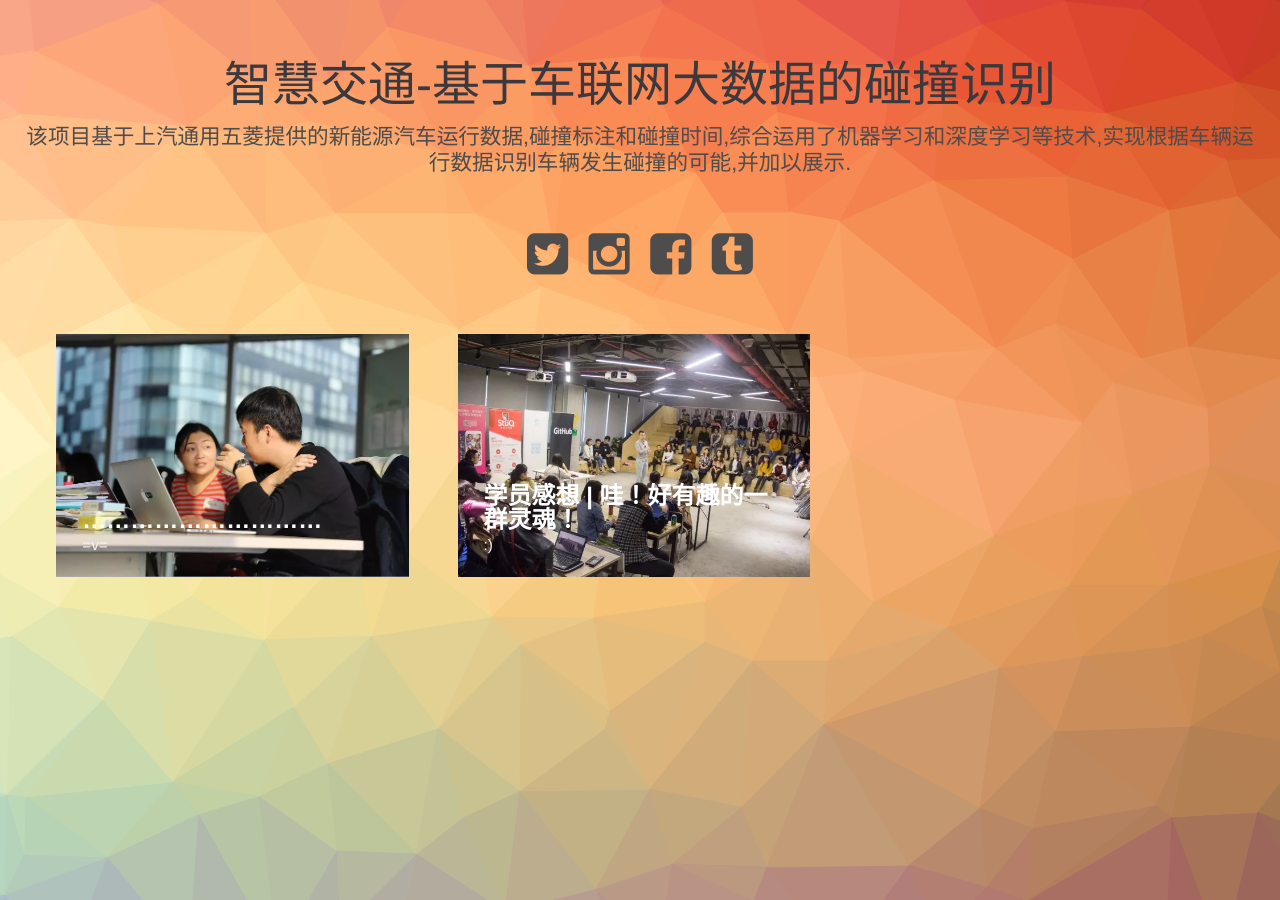
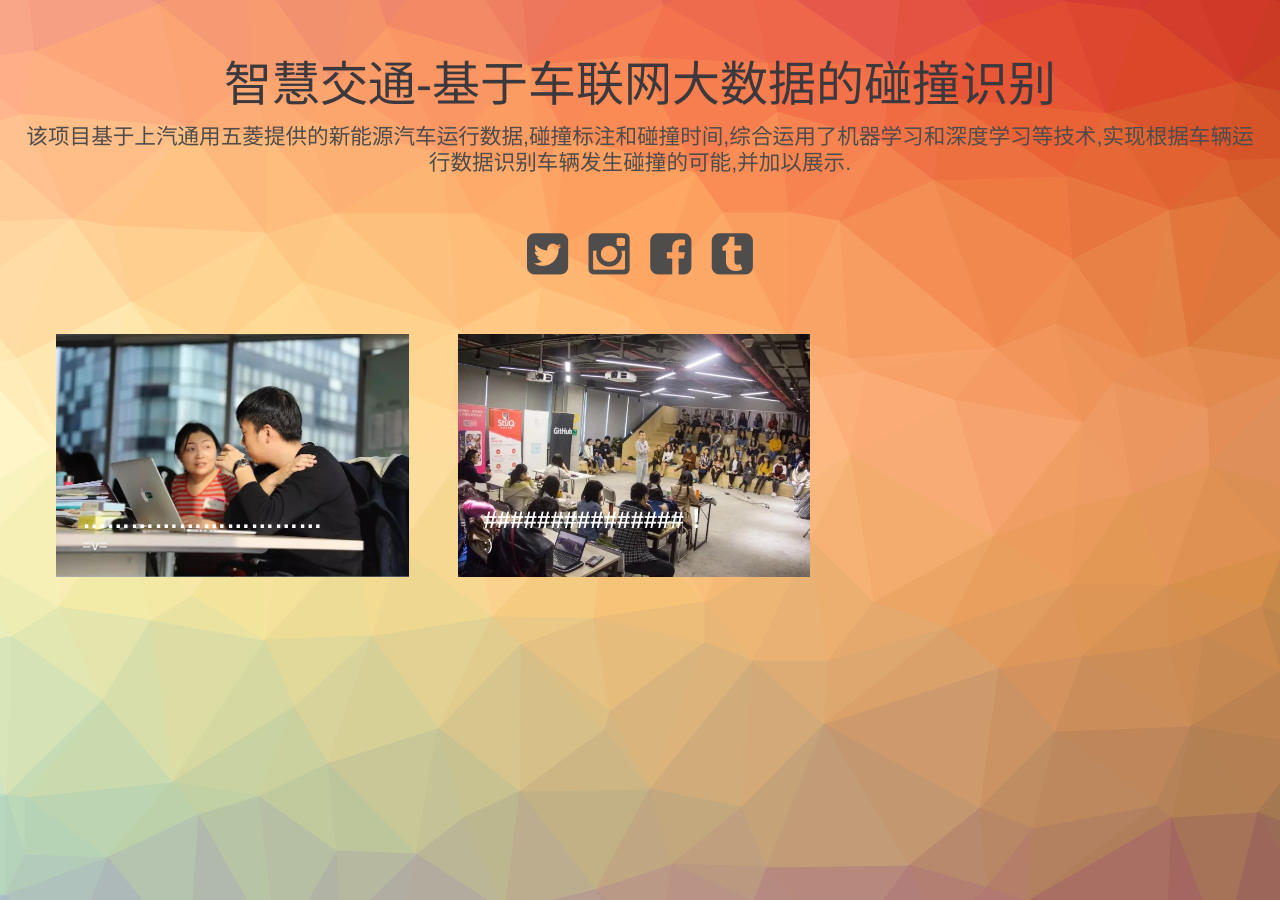
Before and after one commit to Emroy-can/Blog, a Jekyll site: the page built from index.html, in a window 1280 px wide. Built offline with Jekyll 4.4.1, drawn with Linux system fonts in a browser that asks for light colours; some of the changed lines change nothing that is shown.

Commit message:
Update 2.md

```diff
--- a/_posts/2017-11-13-wow-so-amazing.md
+++ b/_posts/2017-11-13-wow-so-amazing.md
@@ -1,72 +1,10 @@
 ---
-title:  "学员感想 | 哇！好有趣的一群灵魂！"
+title:  "###############！"
 subtitle: ":)"
-author: "codingirlsclub"
+author: "Emroy"
 avatar: "assets/images/authors/logo.jpg"
 image: "assets/images/500.jpg"
 ---
 
-**文 | 苏倩文**
-**图 | Coding Girls Club笛**
 
-> 哇！好有趣的一群灵魂！
->         --- 这是来自2017成都站的小姐姐的感想
-
-_2017.10.29_
-最早知道Girls Coding Day这个活动是远在上海的小伙伴特意推给我的，叫我一定一定一定要参加！果然，现在距离活动完满结束已经过去好几天了，我仍旧处在一种特别兴奋的状态里。
-
-感觉自己特别特别幸运，认识了一群有趣的充满向上心，一群自我驱动力超强的小伙伴，打开了一扇新世界的大门。
-
-![501]({{ site.baseurl }}/assets/images/501.jpg)
-
-#### 一群有趣的灵魂
-来参加活动的小姐姐们，有为了更了解程序员男朋友而来的，有学习编程为了回公司更理直气壮地跟程序员小哥哥互怼来的，有宣传动物保护的，有想为自己个人项目做网页的，有安利自己爱好的小姐姐，同一个组别内因为同一款游戏而相爱相杀的小姐姐，还有高二的小姐姐、外籍小姐姐。
-大家来到这里，互相学习互相交流，据说武汉站还有一个53岁的阿姨来参加，全程我都惊讶得张着嘴：哇！好有趣的一群灵魂！
-
-![502]({{ site.baseurl }}/assets/images/502.jpg)
-
-#### 终身学习
-就跟转行小高手小姐姐说的一样，程序员是一个不断自我学习、自我更新迭代的群体，身处的环境氛围简直太重要了。教练们有各种各样解决问题的办法和思路，这都来源于他们丰富的学习和经验积累。
-
-某天，我问了一个问题，感觉小哥哥们都自带高冷属性呢，难道真的是传说中的007工作制？小哥哥说，或许在忙，不一定在工作，程序员们平时也都抽出很多业余时间用在学习上，只是没看到提问而已，看到了都会热情解答的。恍然大悟。
-
-![503]({{ site.baseurl }}/assets/images/503.jpg)
-
-#### 入门
-真正的学习时间其实只有短短几天的业余时间，我们分好小组，确定好教练之后，就各自开始了学习的旅途。最近学到一个新词汇，联机学习。交流、互助、协作、请教、思想碰撞……一个人的学习、思考能力都及其有限，整天盘旋在自己的能力范围，很快就会遇到瓶颈。
-
-网络上的一个搜索、小伙伴们一个思想的火花、教练的一个引导，可能会让你少走很多弯路，少钻很多牛角尖，让你进步飞快。
-
-在小组里，每天晚上会有问题交流，我们的教练都会把握学习进度、解答我们的疑惑，我们简直就是，神力加持，进步神速！在此特意感谢自己的教练一兮老师——虽然你表面上比较冷酷，实际上却是暗中观察、授人以渔，充分给予我们信任，让我们自主思考过后，再指点解决的方法，也让我们在以后能走得更远。
-
-![504]({{ site.baseurl }}/assets/images/504.jpg)
-
-#### 发现
-在整个学习中，更是发现了自己很多的不足之处。尤其这个学习方法的问题，最早的时候我们都觉得学什么东西必须全部学会了，做出来的东西才完美，才经得起考验，但是这显然已经不适合现在这个社会了。
-
-快节奏下，我们更多需要的是快速检验价值，快速做出最小交付，无惧试错，交付给市场，再根据回馈来迅速迭代，这才有生命力啊，不断迭代的能力才是最持久的竞争力啊。
-
-![505]({{ site.baseurl }}/assets/images/505.jpg)
-
-#### 成果
-学习也是这样，短期内学习一个东西，你说我们是能够精通它吗？显然不能，我们其实是想通过学习，去尽可能地了解它，让它在自己的生活中起作用啊。什么叫学会？这个定义太困难了。把所有理论背下来，比起带着问题学习、寻求解决思路，然后做出自己想要的结果，哪一个更有价值？
-
-比如这次的Girls Coding Day活动，旨在让曾经认为自己离编程特别遥远的零基础小姐姐们在10个小时以内，搭建出自己的网页并部署在Git page上。
-
-小姐姐们也不负众望，最后展示环节中呈现出来的作品，大家都赞叹不已，短短几天之内，掌握了html、css的基本用法，还学会了利用bootstrap模板搭建网页，做出来的东西是自己以前从来没有想象过的！包括我自己，在整个过程中，满满的都是惊喜和成就感！
-
-#### 收获
-这次的活动结束了，留给我的不仅仅像我当初来的目的那样，来学技术，学到的更多是一种学习精神，更多元地看待自己和周遭的方式。
-
-像证书上写的一样，愿我们都能由此出发，带着自信，激发自己的灵感和潜能，在不设限的人生中探索更多的可能性。
-
-#### 疯狂打call
-讲真，大家都在焦虑，在时代背景下，仅凭个人努力，已经远远不够了。
-
-如果遇到了一个好的平台，真的不应该辜负它。主办方Girls Coding Club作为一个公益组织，我们的教练、志愿者在忙碌的工作生活中，抽出时间精力，默默地服务着，用心的程度，细节之处全是感动。所以最后，来打一波call！
-
-小班辅导、网红加持、水果饮料辣条，众多有趣的小姐姐小哥哥等你撩！关键还免费！
-
-![507]({{ site.baseurl }}/assets/images/507.jpg)
-
-## 对编程感兴趣的你，真的不来吗？
+> 待补充
```
